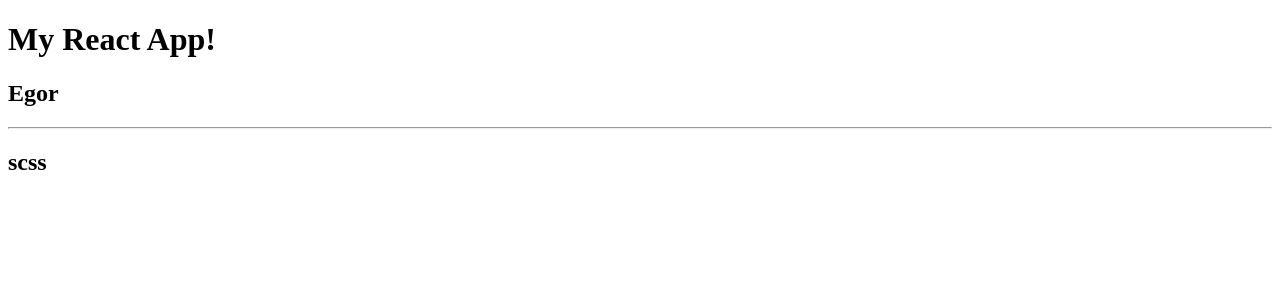
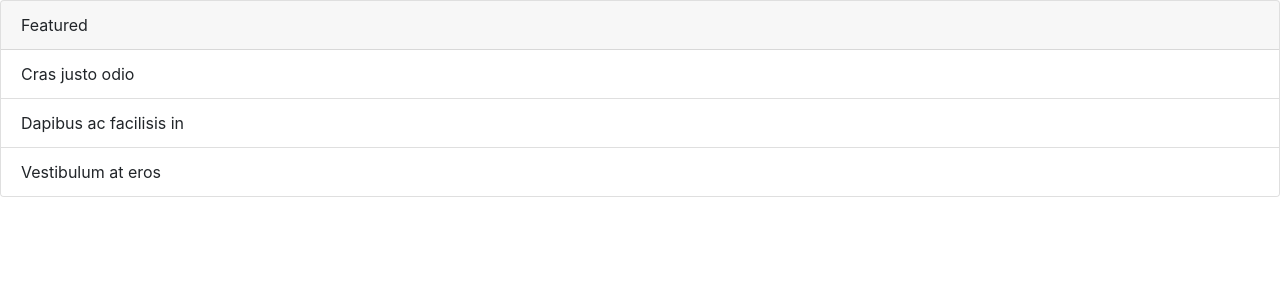
Before and after one commit to EgorGo23/frontend-project-MoneyCalc, a React app: page / in a window 1280 px wide. Shown: the top 300 px of the page. Built offline with nearby package versions, Linux system fonts and the light colour scheme.

Commit message:
Scss preprocessor connection

```diff
--- a/public/index.html
+++ b/public/index.html
@@ -3,8 +3,12 @@
 
 <head>
     <meta charset="UTF-8">
-    <meta name="viewport" content="width=device-width, initial-scale=1.0">
+    <meta name="viewport" content="width=device-width, initial-scale=1, shrink-to-fit=no">
     <meta http-equiv="X-UA-Compatible" content="ie=edge">
+
+    <!-- Bootstrap CSS -->
+    <link rel="stylesheet" href="https://stackpath.bootstrapcdn.com/bootstrap/4.4.1/css/bootstrap.min.css" integrity="sha384-Vkoo8x4CGsO3+Hhxv8T/Q5PaXtkKtu6ug5TOeNV6gBiFeWPGFN9MuhOf23Q9Ifjh" crossorigin="anonymous">
+
     <title>ToDo List</title>
 </head>
 <body>
--- /dev/null
+++ b/public/styles/App.scss
@@ -0,0 +1,14 @@
+* {
+    margin: 0;
+    padding: 0;
+    box-sizing: border-box;
+}
+
+
+body {
+    min-width: 100vh;
+}
+
+.card {
+    width: 20vw;
+}
--- a/public/styles/scss.scss
+++ /dev/null
@@ -1,3 +0,0 @@
-body > #root > div {
-    height: 100vh;
-}
--- a/src/components/App.jsx
+++ b/src/components/App.jsx
@@ -1,19 +1,19 @@
 import React, { Component } from 'react';
-
-// import '../../public/styles/main.css';
-import '../../public/styles/scss.scss';
+import '../../public/styles/App.scss';
 
 class App extends Component {
   // eslint-disable-next-line class-methods-use-this
   render() {
     return (
-      <div className='container'>
-        <h1>My React App!</h1>
-        <h2>Egor</h2>
-        <hr />
-        <div>
-          <h2>scss</h2>
+      <div className='card'>
+        <div className="card-header">
+          Featured
         </div>
+        <ul className="list-group list-group-flush">
+          <li className="list-group-item">Cras justo odio</li>
+          <li className="list-group-item">Dapibus ac facilisis in</li>
+          <li className="list-group-item">Vestibulum at eros</li>
+        </ul>
       </div>
     );
   }
--- a/src/index.jsx
+++ b/src/index.jsx
@@ -1,3 +1,4 @@
+import 'bootstrap/dist/css/bootstrap.min.css';
 import React from 'react';
 import ReactDOM from 'react-dom';
 import App from './components/App.jsx';
--- a/webpack.config.js
+++ b/webpack.config.js
@@ -32,7 +32,13 @@ const cssLoaders = (ext) => {
       hmr: isDev,
       reloadAll: true,
     },
-  }, 'css-loader'];
+  },
+  {
+    loader: 'css-loader',
+    options: {
+      modules: true,
+    }
+  }];
 
   if (ext) {
     loaders.push(ext);
```
